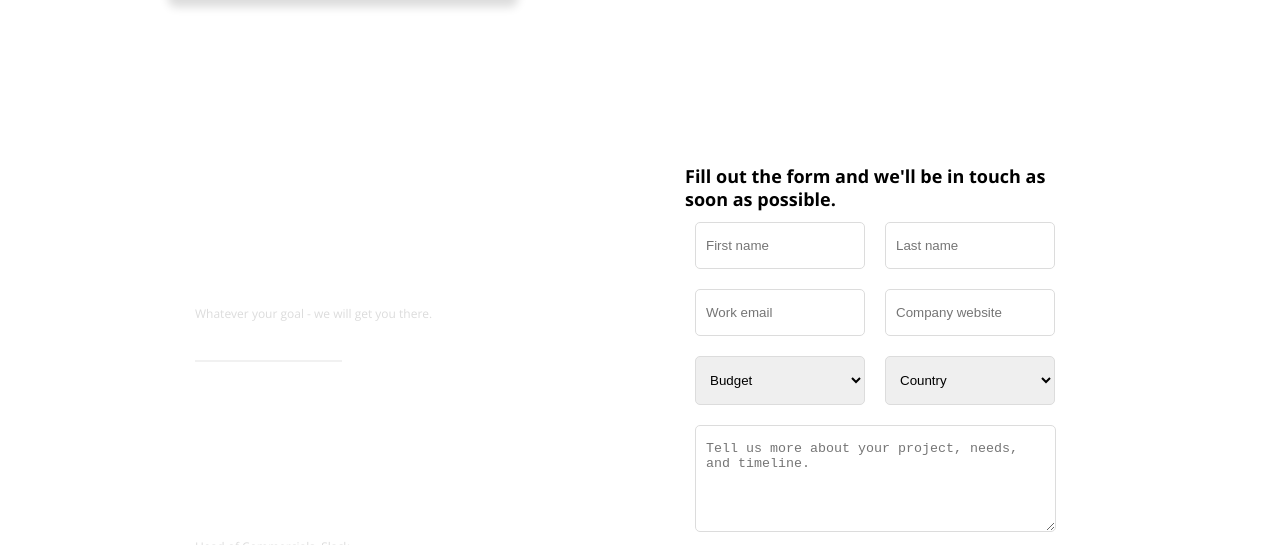
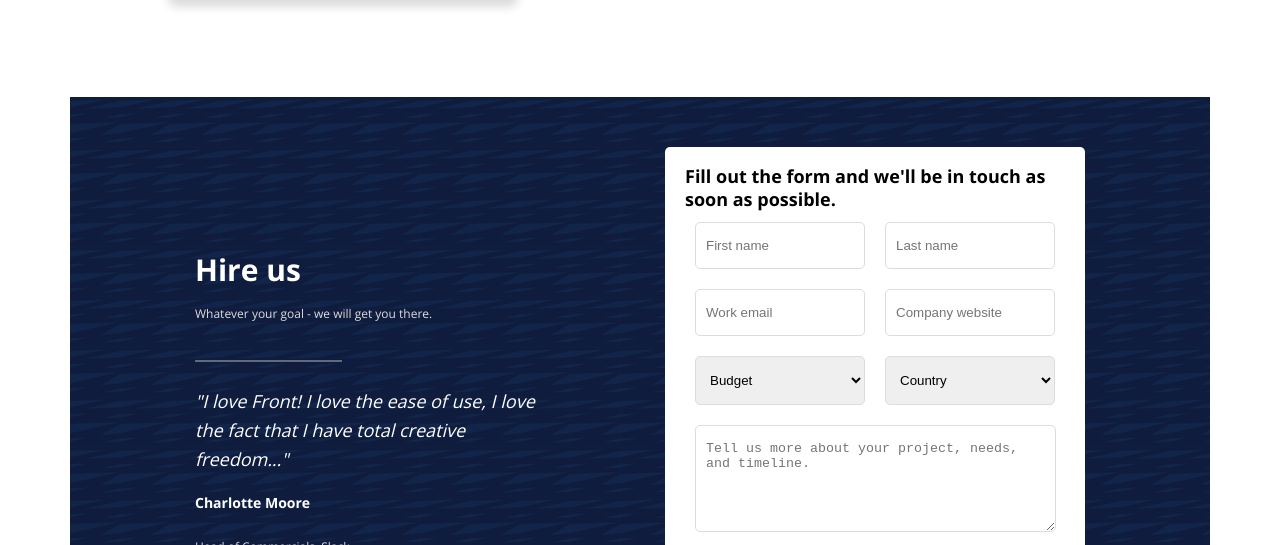
Before and after one commit to mikesz88/SaaS-Website, a plain HTML site: page index.html in a window 1280 px wide. Shown: the part 4274-4819 px from the top of the page. Drawn offline with nearby package versions, Linux system fonts and the light colour scheme; the site is published under a folder, as on GitHub Pages, so addresses that start at the root find nothing.

Commit message:
update background

```diff
--- a/css/styles.css
+++ b/css/styles.css
@@ -531,7 +531,7 @@ nav {
 /* hire and contact form */
 .hire-form-bg {
     /* Background pattern from Toptal Subtle Patterns */
-    background-image: url("/fakeLogos/dark-paths.png");
+    background-image: url("../fakeLogos/dark-paths.png");
     padding: 50px 125px;
     display: grid;
     grid-template-columns: repeat(auto-fit, minmax(300px, 1fr));
```
